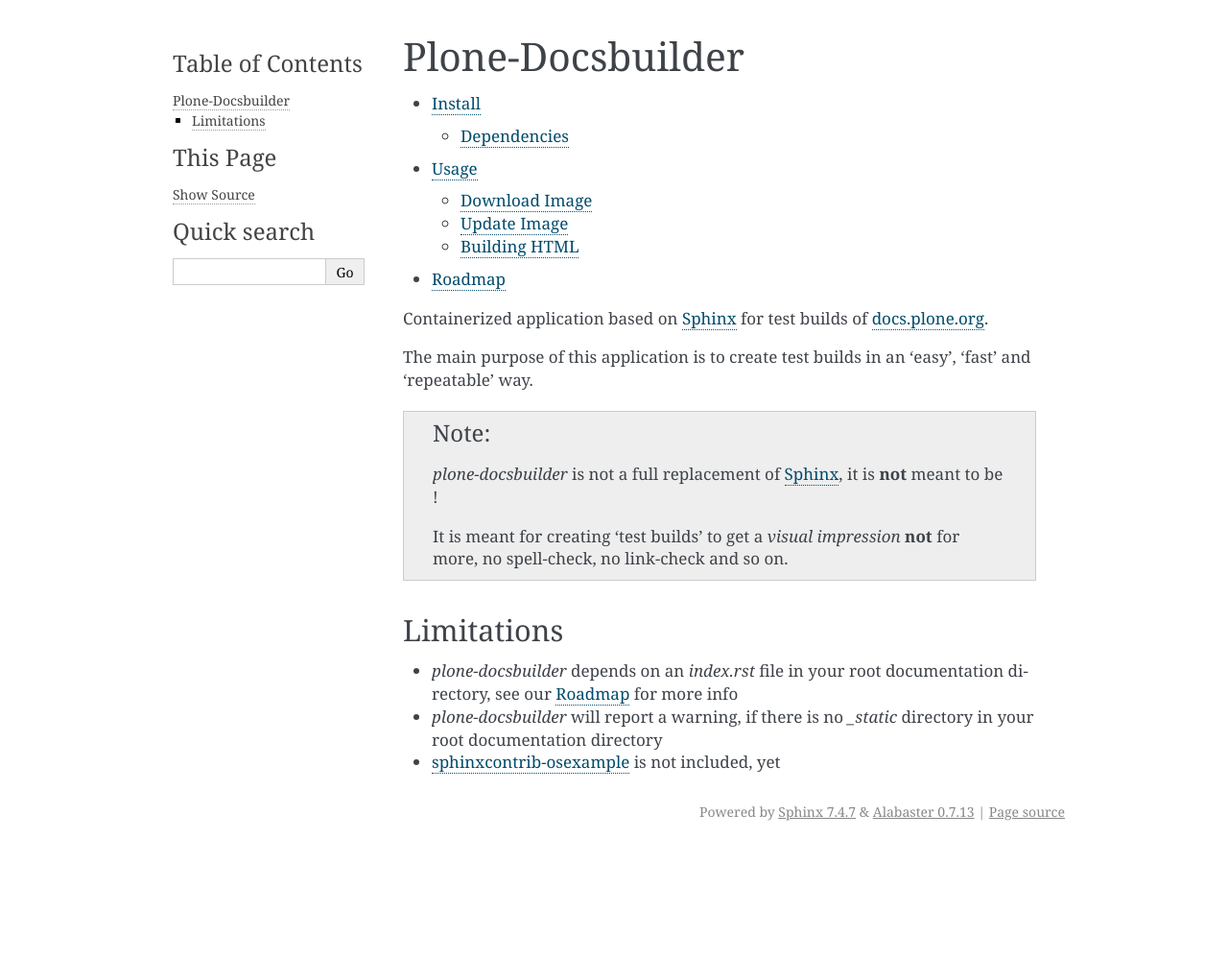
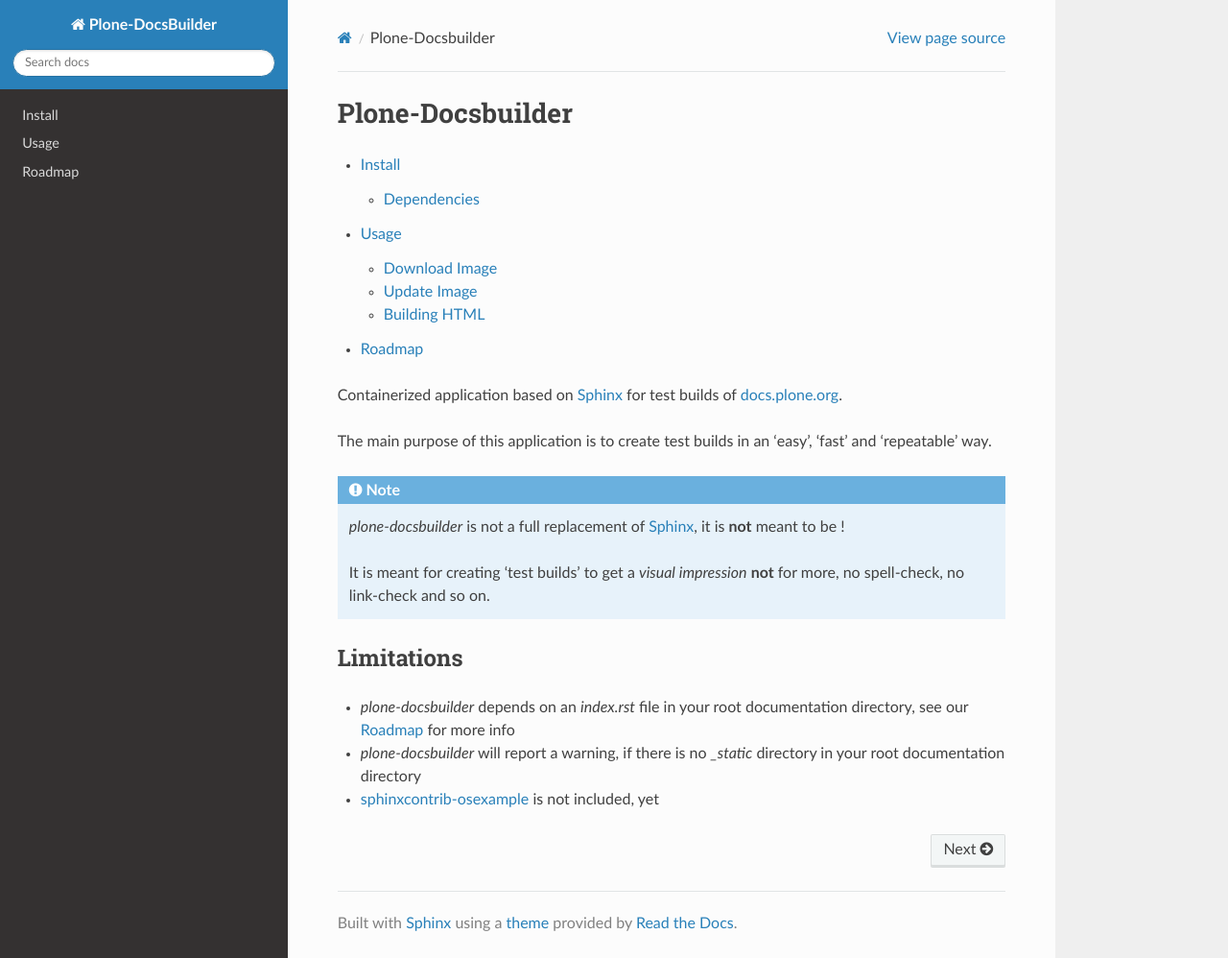
Before and after one commit to testthedocs/plone-docsbuilder, a Sphinx documentation site: the page built from docs/index.rst, in a window 1280 px wide and 998 px high. Shown: the whole window at 96% size. Built offline with Sphinx 7.4.7 and the Read the Docs theme 2.0.0, drawn with Linux system fonts in a browser that asks for light colours.

Commit message:
Update: conf.py

```diff
--- a/docs/conf.py
+++ b/docs/conf.py
@@ -19,7 +19,7 @@
 # import os
 # import sys
 # sys.path.insert(0, os.path.abspath('.'))
-#import sphinx_rtd_theme
+import sphinx_rtd_theme
 
 # -- General configuration ------------------------------------------------
 
@@ -129,8 +129,8 @@ todo_include_todos = True
 # The theme to use for HTML and HTML Help pages.  See the documentation for
 # a list of builtin themes.
 #
-html_theme = 'alabaster'
-#html_theme = "sphinx_rtd_theme"
+#html_theme = 'alabaster'
+html_theme = "sphinx_rtd_theme"
 # Theme options are theme-specific and customize the look and feel of a theme
 # further.  For a list of options available for each theme, see the
 # documentation.
@@ -142,7 +142,7 @@ html_theme = 'alabaster'
 # The name for this set of Sphinx documents.
 # "<project> v<release> documentation" by default.
 #
-html_title = u'Plone_DocsBuilder'
+html_title = u'Plone-DocsBuilder'
 
 # A shorter title for the navigation bar.  Default is the same as html_title.
 #
```
